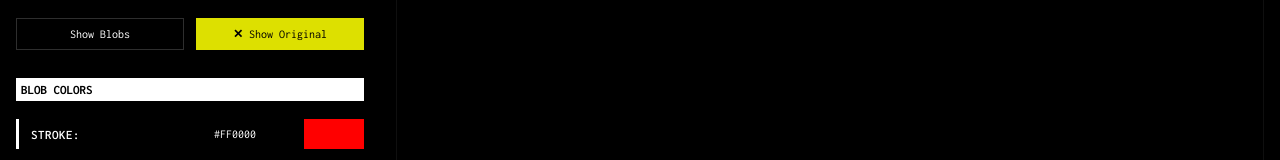
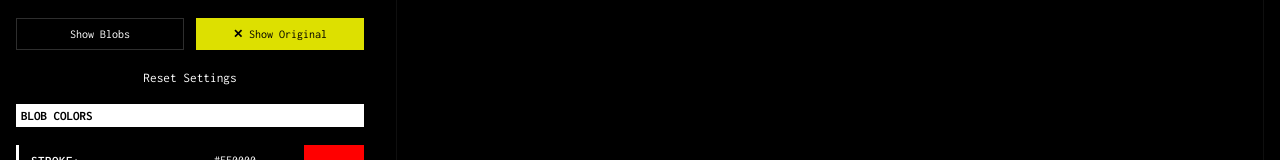
Before and after one commit to amezir/tayri-motion, a Next.js app: page /live in a window 1280 px wide. Both pictures are taken after a click on the button "Show Blobs". Shown: the part 194-354 px from the top of the page. Built offline with nearby package versions, Linux system fonts and the light colour scheme; no server answers.

Commit message:
🔥:feat reset settings btn

```diff
--- a/src/components/ControlPanel/ControlPanel.jsx
+++ b/src/components/ControlPanel/ControlPanel.jsx
@@ -2,6 +2,7 @@ import React, { useState, useCallback } from "react";
 import styles from "./ControlPanel.module.scss";
 import clsx from "clsx";
 import { useTheme } from "@/contexts/ThemeContext";
+import ResetButton from "./ResetButton";
 
 const ControlPanel = ({
   paramsRef,
@@ -26,7 +27,6 @@ const ControlPanel = ({
     },
     [paramsRef]
   );
-
   const p = paramsRef?.current ?? {};
 
   return (
@@ -148,6 +148,18 @@ const ControlPanel = ({
                 Show Original
               </button>
             </div>
+            <ResetButton
+              keys={[
+                "threshold",
+                "minBlobSize",
+                "maxBlobs",
+                "showBlobs",
+                "showOriginal",
+              ]}
+              paramsRef={paramsRef}
+              updateParam={updateParam}
+              isAltTheme={isAltTheme}
+            />
 
             <h4 className={isAltTheme ? styles.altTheme : ""}>Blob Colors</h4>
             <label
@@ -251,6 +263,18 @@ const ControlPanel = ({
                 />
               </label>
             )}
+            <ResetButton
+              keys={[
+                "strokeStyle",
+                "fillStyle",
+                "blobBorderWidth",
+                "blobCornerBorder",
+                "blobCornerLength",
+              ]}
+              paramsRef={paramsRef}
+              updateParam={updateParam}
+              isAltTheme={isAltTheme}
+            />
             <h4 className={isAltTheme ? styles.altTheme : ""}>Blob Labels</h4>
             <button
               className={clsx(
@@ -426,6 +450,18 @@ const ControlPanel = ({
                 </button>
               </div>
             </div>
+            <ResetButton
+              keys={[
+                "showBlobLabels",
+                "blobLabelSize",
+                "blobLabelColor",
+                "blobLabelFontFamily",
+                "blobLabelMode",
+              ]}
+              paramsRef={paramsRef}
+              updateParam={updateParam}
+              isAltTheme={isAltTheme}
+            />
             {enableImport && (
               <button
                 className={clsx(
@@ -555,6 +591,17 @@ const ControlPanel = ({
                 className={isAltTheme ? styles.altTheme : ""}
               />
             </label>
+            <ResetButton
+              keys={[
+                "blobFillMode",
+                "blobBlurAmount",
+                "blobZoomLevel",
+                "blobFillOpacity",
+              ]}
+              paramsRef={paramsRef}
+              updateParam={updateParam}
+              isAltTheme={isAltTheme}
+            />
             <h4 className={isAltTheme ? styles.altTheme : ""}>
               Connections (Beta)
             </h4>
@@ -724,6 +771,21 @@ const ControlPanel = ({
                 className={isAltTheme ? styles.altTheme : ""}
               />
             </label>
+            <ResetButton
+              keys={[
+                "showConnections",
+                "connectionStyle",
+                "connectionCurvature",
+                "connectionColor",
+                "connectionWidth",
+                "dashLength",
+                "dashGap",
+                "maxConnectionDistance",
+              ]}
+              paramsRef={paramsRef}
+              updateParam={updateParam}
+              isAltTheme={isAltTheme}
+            />
             {enableImport && (
               <button
                 className={clsx(
@@ -795,7 +857,12 @@ const ControlPanel = ({
                 className={isAltTheme ? styles.altTheme : ""}
               />
             </label>
-
+            <ResetButton
+              keys={["videoBitrate", "audioBitrate", "exportFPS"]}
+              paramsRef={paramsRef}
+              updateParam={updateParam}
+              isAltTheme={isAltTheme}
+            />
             <div className={styles.exportActions}>
               <div className={styles.exportButtons}>
                 <button type="button" onClick={() => onExport?.("webm")}>
--- a/src/components/ControlPanel/ControlPanel.module.scss
+++ b/src/components/ControlPanel/ControlPanel.module.scss
@@ -162,6 +162,21 @@
   &::-moz-color-swatch {
     border: none;
   }
+}
+
+.resetButton {
+  border: none;
+  background: none;
+  color: #ffffff;
+  cursor: pointer;
+  padding: 1px 12px;
+  font-family: var(--font-mono);
+  transition: transform 0.12s ease, background-color 0.12s ease;
+}
+
+.resetButtonAlt {
+  background: none;
+  color: #000000;
 }
 
 .colorLabel {
--- /dev/null
+++ b/src/components/ControlPanel/ResetButton.jsx
@@ -0,0 +1,26 @@
+import React from "react";
+import clsx from "clsx";
+import styles from "./ControlPanel.module.scss";
+import useParamsDefaults from "@/hooks/useParamsDefaults";
+
+const ResetButton = ({ keys, paramsRef, updateParam, isAltTheme }) => {
+  const { getDefaults, isModified } = useParamsDefaults(paramsRef);
+
+  const reset = (values = {}) => {
+    Object.entries(values).forEach(([k, v]) => updateParam(k, v));
+  };
+
+  if (!isModified(keys)) return null;
+
+  return (
+    <button
+      type="button"
+      onClick={() => reset(getDefaults(keys))}
+      className={clsx(styles.resetButton, isAltTheme && styles.resetButtonAlt)}
+    >
+      Reset Settings
+    </button>
+  );
+};
+
+export default ResetButton;
--- /dev/null
+++ b/src/hooks/useParamsDefaults.ts
@@ -0,0 +1,27 @@
+import { useRef } from "react";
+
+type Params = Record<string, any>;
+
+export default function useParamsDefaults(
+  paramsRef: React.RefObject<Params>
+) {
+  const defaultsRef = useRef<Params>(
+    paramsRef?.current ? JSON.parse(JSON.stringify(paramsRef.current)) : {}
+  );
+
+  const getDefaults = (keys: string[]) => {
+    const base = defaultsRef.current || {};
+    return keys.reduce((acc: Partial<Params>, k: string) => {
+      acc[k] = base[k];
+      return acc;
+    }, {});
+  };
+
+  const isModified = (keys: string[]) => {
+    const base = defaultsRef.current || {};
+    const p = paramsRef?.current || {};
+    return keys.some((k) => p?.[k] !== base?.[k]);
+  };
+
+  return { getDefaults, isModified, defaults: defaultsRef.current } as const;
+}
```
